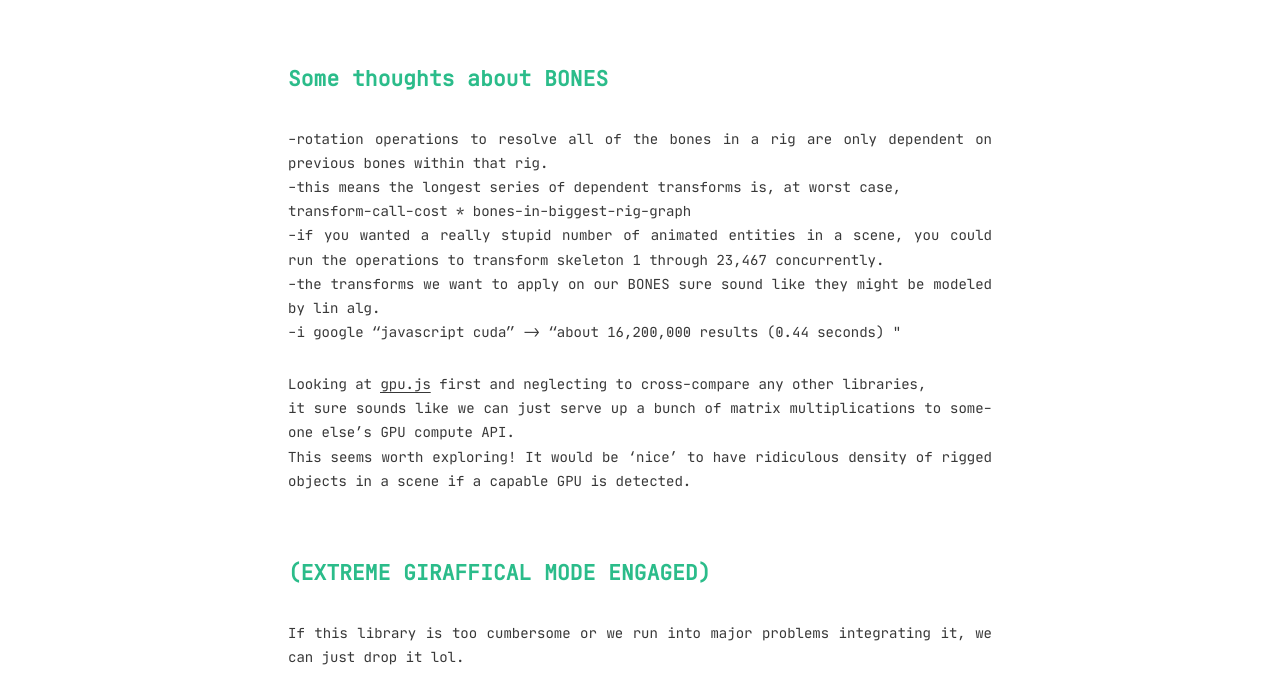
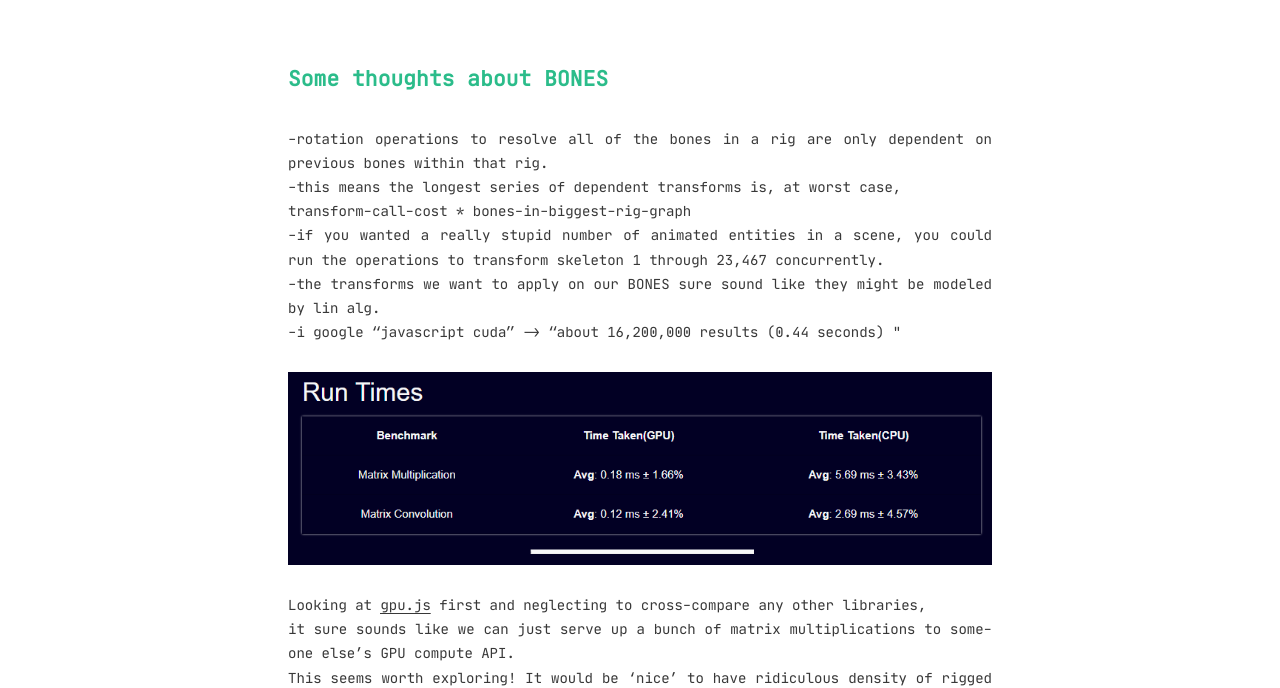
Before and after one commit to SQCU/sqcu.github.io, a plain HTML site: page posts/glazed-frames/index.html in a window 1280 px wide. Shown: the part 120-808 px from the top of the page. Drawn offline with Linux system fonts and the light colour scheme.

Commit message:
publishing edit

```diff
--- a/posts/glazed-frames/index.html
+++ b/posts/glazed-frames/index.html
@@ -185,6 +185,7 @@ transform-call-cost * bones-in-biggest-rig-graph<br>
 -if you wanted a really stupid number of animated entities in a scene, you could run the operations to transform skeleton 1 through 23,467 concurrently.<br>
 -the transforms we want to apply on our BONES sure sound like they might be modeled by lin alg.<br>
 -i google &ldquo;javascript cuda&rdquo; -&gt; &ldquo;about 16,200,000 results (0.44 seconds) &quot;</p>
+<p><img src="/images/chrome_2020-11-26_12-02-22.png" alt="sure looks faster!"></p>
 <p>Looking at <a href="https://gpu.rocks">gpu.js</a> first and neglecting to cross-compare any other libraries,<br>
 it sure sounds like we can just serve up a bunch of matrix multiplications to someone else&rsquo;s GPU compute API.<br>
 This seems worth exploring!
```
Also changed, not shown: images/chrome_2020-11-26_12-02-22.png (added).
